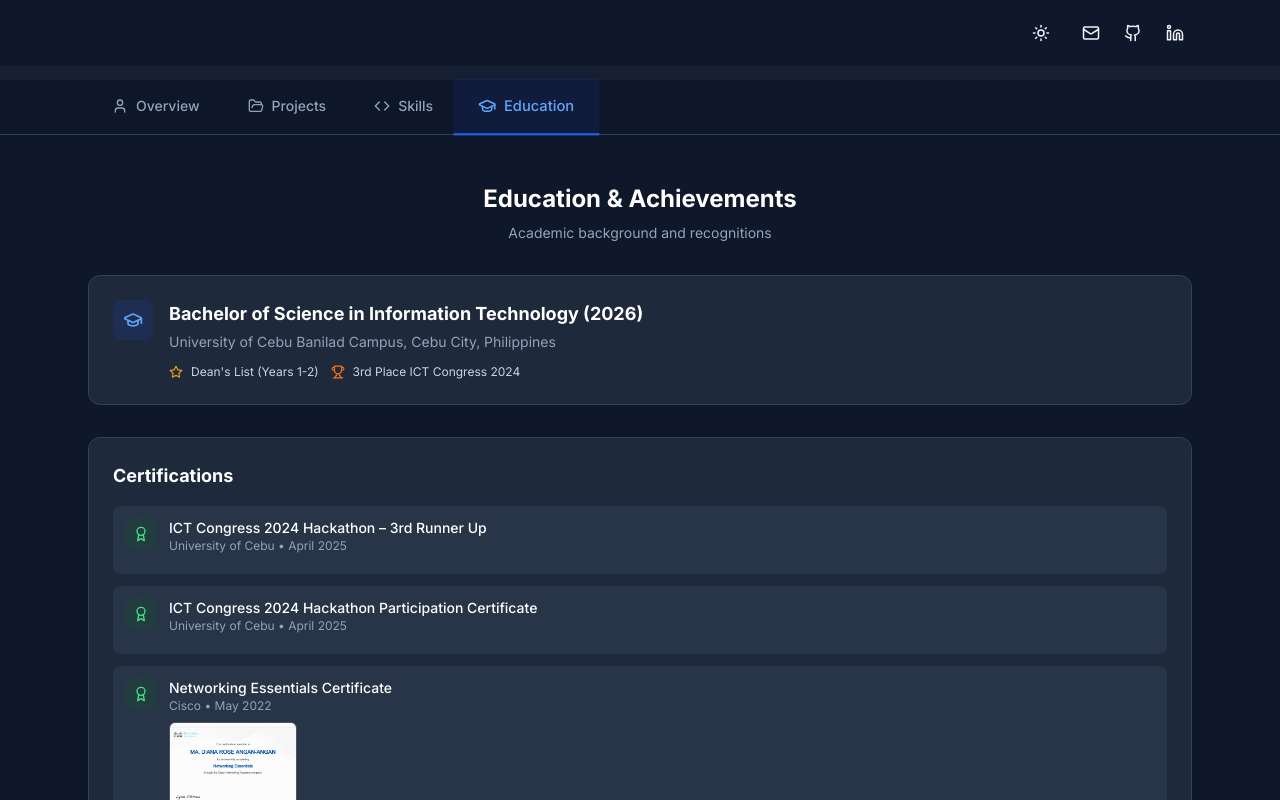
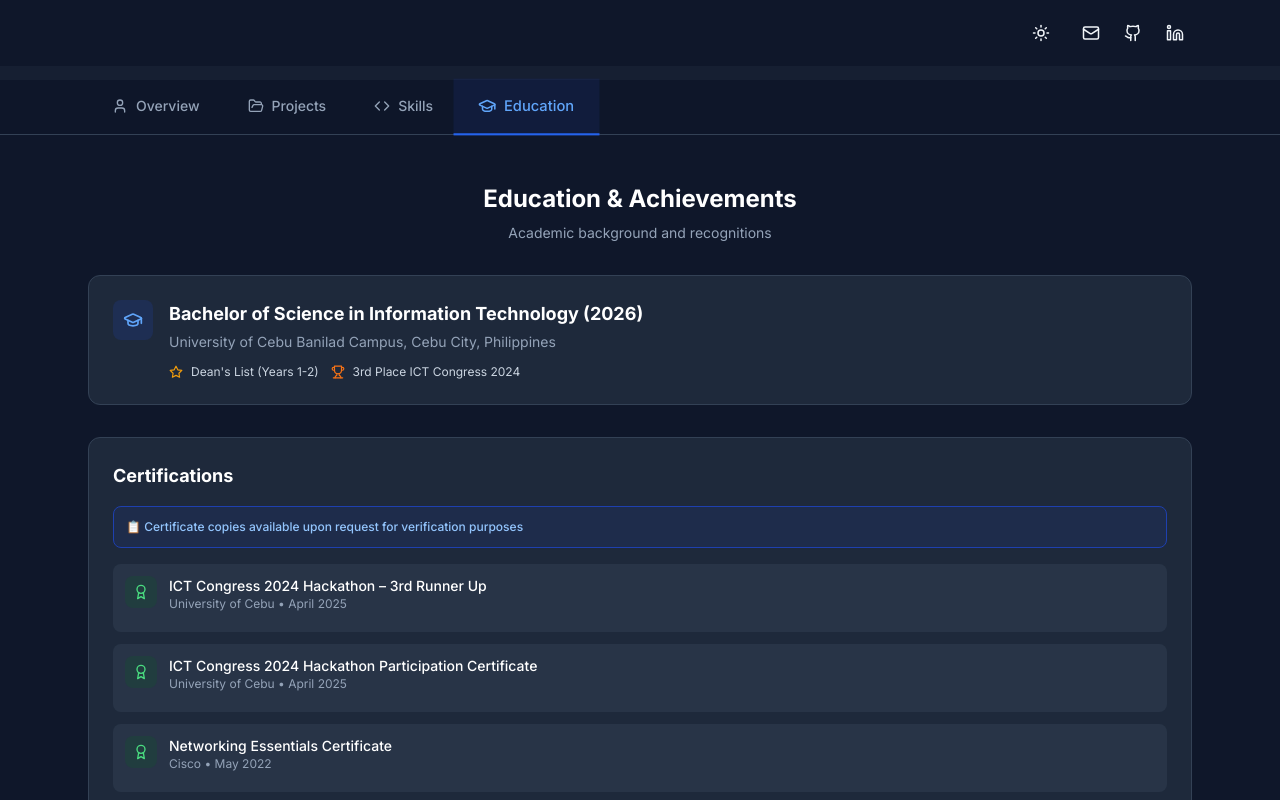
Before and after one commit to dianaangan/github-portfolio, a React (Vite) app: page / in a window 1280 px wide. Both pictures are taken after a click on the button "Education". Shown: the part 928-1728 px from the top of the page. Built offline with nearby package versions, Linux system fonts and the light colour scheme.

Commit message:
Focus on Software Developer role, remove certificate images for privacy, add verification notice

```diff
--- a/Portfolio.jsx
+++ b/Portfolio.jsx
@@ -245,7 +245,7 @@ const Portfolio = () => {
                 <div className="flex items-center justify-center gap-3 mb-4">
                   <div className="h-px w-8 bg-gradient-to-r from-transparent to-blue-600"></div>
                   <p className="text-lg text-blue-600 dark:text-blue-400 font-semibold">
-                    Aspiring Software Developer and QA Engineer
+                    Aspiring Software Developer
                   </p>
                   <div className="h-px w-8 bg-gradient-to-l from-transparent to-blue-600"></div>
                 </div>
@@ -400,7 +400,7 @@ const Portfolio = () => {
               </div>
               <div className="pl-13">
                 <p className="text-slate-600 dark:text-slate-300 leading-relaxed text-sm">
-                  Aspiring Software Developer and QA Engineer with hands-on experience creating and testing applications that address real-world challenges. Passionate about writing clean, efficient code and ensuring software quality through comprehensive testing. Skilled at translating complex technical requirements into user-friendly solutions while maintaining high standards of reliability and performance. Experienced in full-stack development, mobile applications, quality assurance practices, and emerging technologies, with a proven ability to adapt quickly to new frameworks and tools.
+                  Final-year IT student (graduating May 2026) with hands-on experience in software development. Proven ability to deliver practical solutions through academic projects and competitive achievements. Passionate about technology, quick to learn, and eager to contribute to innovative teams.
                 </p>
               </div>
             </section>
@@ -681,43 +681,42 @@ const Portfolio = () => {
             {/* Certifications */}
             <div className="bg-white dark:bg-slate-800 rounded-xl border border-slate-200 dark:border-slate-700 p-6 animate-slide-up" style={{animationDelay: '0.3s'}}>
               <h3 className="text-lg font-bold text-slate-900 dark:text-white mb-4">Certifications</h3>
+              <div className="mb-4 p-3 bg-blue-50 dark:bg-blue-900/20 rounded-lg border border-blue-200 dark:border-blue-800">
+                <p className="text-blue-700 dark:text-blue-300 text-xs font-medium">
+                  📋 Certificate copies available upon request for verification purposes
+                </p>
+              </div>
               <div className="space-y-3">
                 {[
                   {
                     title: 'ICT Congress 2024 Hackathon – 3rd Runner Up',
                     org: 'University of Cebu',
-                    date: 'April 2025',
-                    image: null
+                    date: 'April 2025'
                   },
                   {
                     title: 'ICT Congress 2024 Hackathon Participation Certificate',
                     org: 'University of Cebu',
-                    date: 'April 2025',
-                    image: null
+                    date: 'April 2025'
                   },
                   {
                     title: 'Networking Essentials Certificate',
                     org: 'Cisco',
-                    date: 'May 2022',
-                    image: '/github-portfolio/images/certificates/Networking_Essentials_certificate_anganangandianarose-gmail-com_81177c1a-bd53-4735-bc17-cce0deb54f29_page-0001.jpg'
+                    date: 'May 2022'
                   },
                   {
                     title: 'Introduction to Cybersecurity Certificate',
                     org: 'Cisco',
-                    date: 'March 2022',
-                    image: '/github-portfolio/images/certificates/Introduction_to_Cybersecurity_certificate_anganangandianarose-gmail-com_95abe113-b076-49b8-8aad-4601e663236d_page-0001.jpg'
+                    date: 'March 2022'
                   },
                   {
                     title: 'Introduction to Packet Tracer Certificate',
                     org: 'Cisco',
-                    date: 'May 2022',
-                    image: '/github-portfolio/images/certificates/Introduction_to_Packet_Tracer_certificate_anganangandianarose-gmail-com_972e27a3-eab6-4d10-973e-5b294784433b_page-0001.jpg'
+                    date: 'May 2022'
                   },
                   {
                     title: 'NC II, Computer System Servicing',
                     org: 'TESDA',
-                    date: 'March 2020',
-                    image: null
+                    date: 'March 2020'
                   }
                 ].map((cert, idx) => (
                   <div key={idx} className="flex items-start gap-3 p-3 bg-slate-50 dark:bg-slate-700/50 rounded-lg animate-fade-in group hover:bg-slate-100 dark:hover:bg-slate-700 transition-colors" style={{animationDelay: `${(idx + 4) * 0.1}s`}}>
@@ -727,28 +726,7 @@ const Portfolio = () => {
                     <div className="flex-1">
                       <h4 className="font-medium text-slate-900 dark:text-white text-sm">{cert.title}</h4>
                       <p className="text-slate-600 dark:text-slate-400 text-xs mb-2">{cert.org} • {cert.date}</p>
-                      {cert.image && (
-                        <div className="mt-2">
-                          <img
-                            src={cert.image}
-                            alt={cert.title}
-                            className="w-32 h-24 object-cover rounded-md border border-slate-200 dark:border-slate-600 cursor-pointer hover:scale-105 transition-transform duration-300 shadow-sm"
-                            onClick={() => openImageModal(cert.image, cert.title)}
-                            onError={(e) => {
-                              e.target.style.display = 'none';
-                            }}
-                          />
-                        </div>
-                      )}
                     </div>
-                    {cert.image && (
-                      <button
-                        onClick={() => openImageModal(cert.image, cert.title)}
-                        className="opacity-0 group-hover:opacity-100 transition-opacity duration-300 p-1 bg-blue-100 dark:bg-blue-900/30 rounded-md hover:bg-blue-200 dark:hover:bg-blue-900/50"
-                      >
-                        <ExternalLink size={12} className="text-blue-600 dark:text-blue-400" />
-                      </button>
-                    )}
                   </div>
                 ))}
               </div>
```
Also changed, not shown: 1 other file (tests, documents, lock files or other folders).
